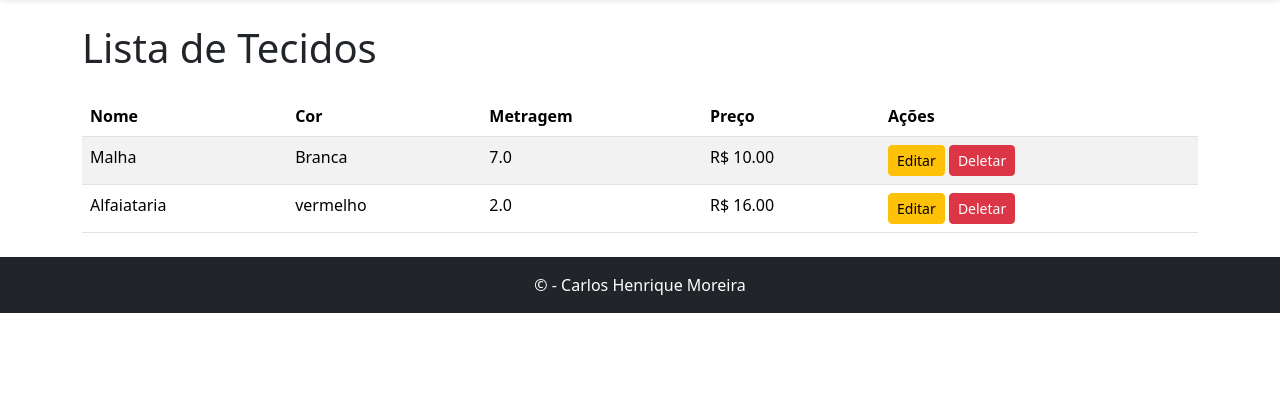
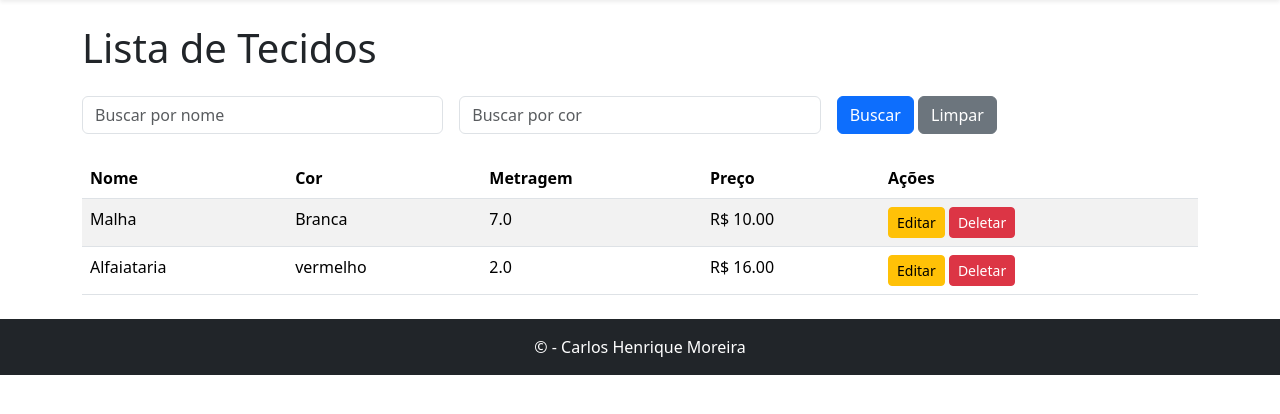
Before and after one commit to CARLOS4343/Loja_roupas, a Django app: page /tecidos/ in a window 1280 px wide. Shown: the part 138-552 px from the top of the page. Run offline with Django 5.2, Linux system fonts and the light colour scheme; data comes from the database, SQL or seed files in the repository.

Commit message:
Melhorando lista_tecidos

```diff
--- a/Estoque/templates/estoque/lista_tecidos.html
+++ b/Estoque/templates/estoque/lista_tecidos.html
@@ -4,6 +4,35 @@
     <title>Lista de Tecidos</title>
 
 <body >    <h1 class="mb-4">Lista de Tecidos</h1>
+    <form method="GET" class="row g-3 mb-4">
+
+    <div class="col-md-4">
+        <input type="text"
+               name="nome"
+               class="form-control"
+               placeholder="Buscar por nome"
+               value="{{ request.GET.nome }}">
+    </div>
+
+    <div class="col-md-4">
+        <input type="text"
+               name="cor"
+               class="form-control"
+               placeholder="Buscar por cor"
+               value="{{ request.GET.cor }}">
+    </div>
+
+    <div class="col-md-4">
+        <button type="submit" class="btn btn-primary">
+            Buscar
+        </button>
+
+        <a href="{% url 'lista_tecidos' %}" class="btn btn-secondary">
+            Limpar
+        </a>
+    </div>
+
+</form>
 
 
     <table class="table table-striped">
--- a/Estoque/views.py
+++ b/Estoque/views.py
@@ -42,9 +42,24 @@ def cadastro_tecido(request):
     tecidos = Tecido.objects.all()
     return render(request, 'estoque/cadastro_tecido.html', {'tecidos': tecidos})
 
+
 def lista_tecidos(request):
+    nome = request.GET.get('nome')
+    cor = request.GET.get('cor')
+
     tecidos = Tecido.objects.all()
-    return render(request, 'estoque/lista_tecidos.html', {'tecidos': tecidos})
+
+    if nome:
+        tecidos = tecidos.filter(nome__icontains=nome)
+
+    if cor:
+        tecidos = tecidos.filter(cor__icontains=cor)
+
+    context = {
+        'tecidos': tecidos
+    }
+
+    return render(request, 'estoque/lista_tecidos.html', context)
 
 def editar_tecido(request, tecido_id):
     tecido = Tecido.objects.get(id=tecido_id)
```
